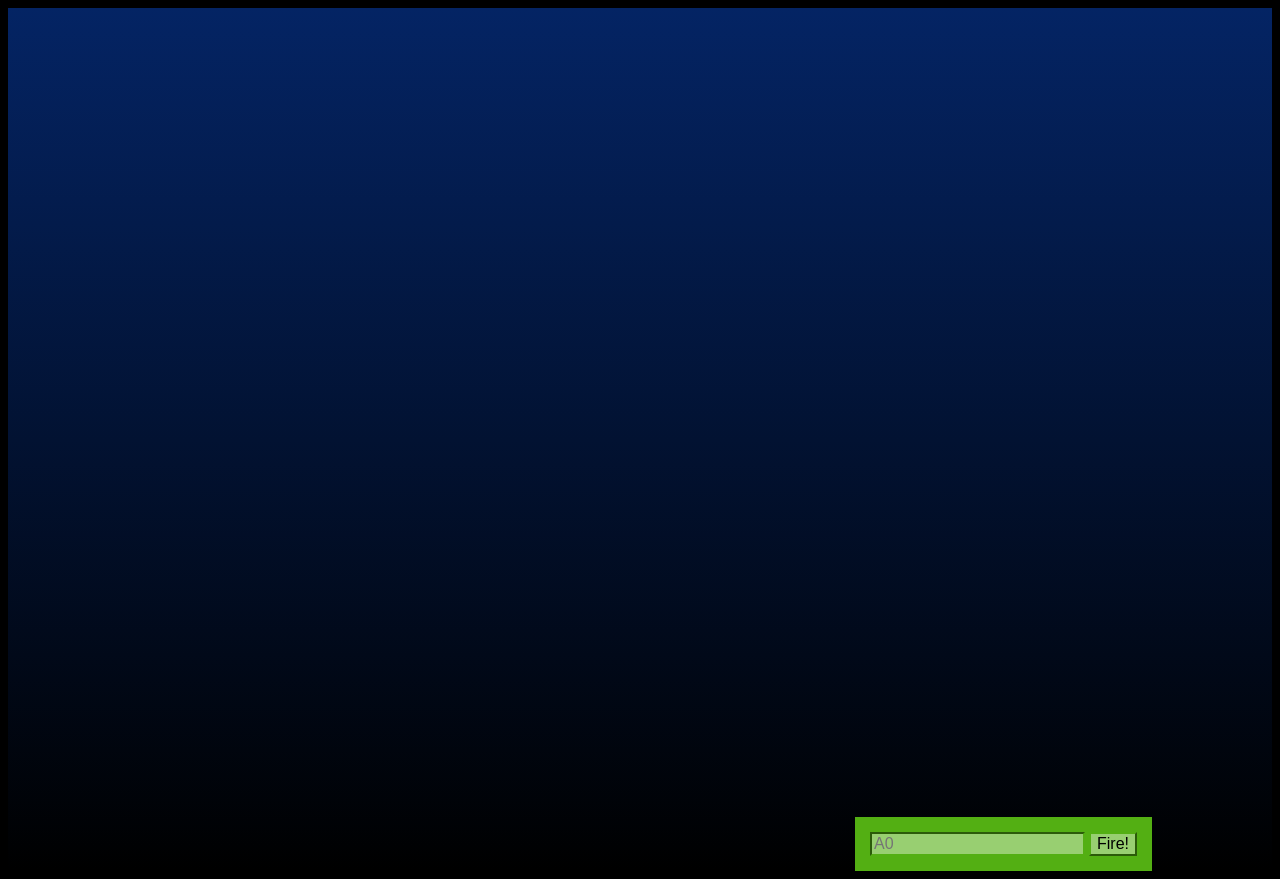
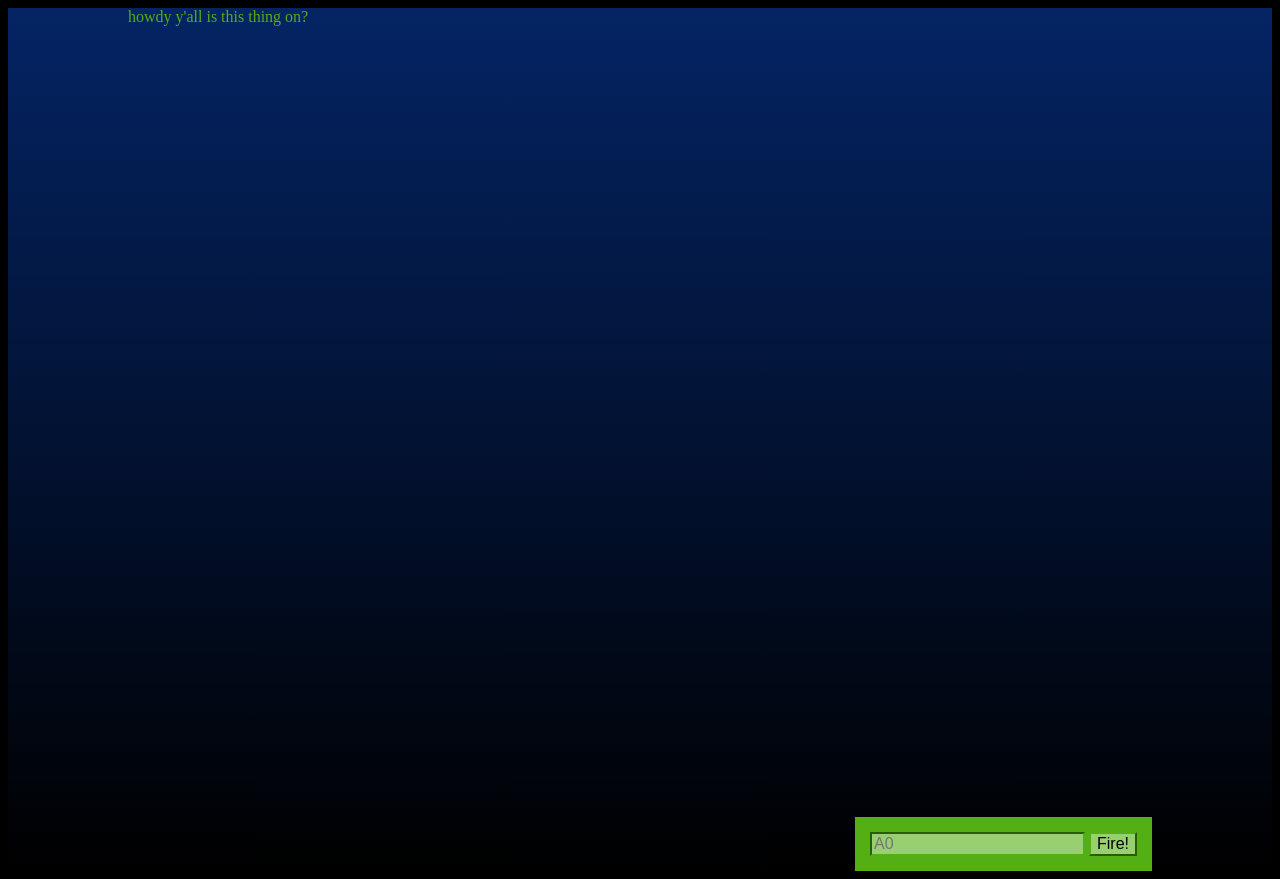
Before and after one commit to nvsmith/battleship, a plain HTML site: page index.html in a window 1280 px wide. Drawn offline with Linux system fonts and the light colour scheme.

Commit message:
View object testing

```diff
--- a/battleship.js
+++ b/battleship.js
@@ -0,0 +1,23 @@
+// THE VIEW OBJECT
+// Keeps display updated with history, misses,
+// and user messages
+let view = {
+  displayMessage: function (msg) {
+    var messageArea = document.getElementById("mesageArea");
+    messageArea.innerHTML = msg;
+  },
+
+  displayHit: function (location) {
+    var cell = document.getElementById(location);
+    cell.setAttribute("class", "hit");
+  },
+
+  displayMiss: function (location) {
+    var cell = document.getElementById(location);
+    cell.setAttribute("class", "miss");
+  },
+}; // end view
+
+view.displayHit("34");
+view.displayMiss("66");
+view.displayMessage("howdy y'all is this thing on?");
--- a/style.css
+++ b/style.css
@@ -4,6 +4,7 @@
 
 body {
     background: linear-gradient(rgb(4, 36, 100), rgb(0, 0, 0));
+    color: rgb(83, 175, 19);
 }
 
 #board {
```
